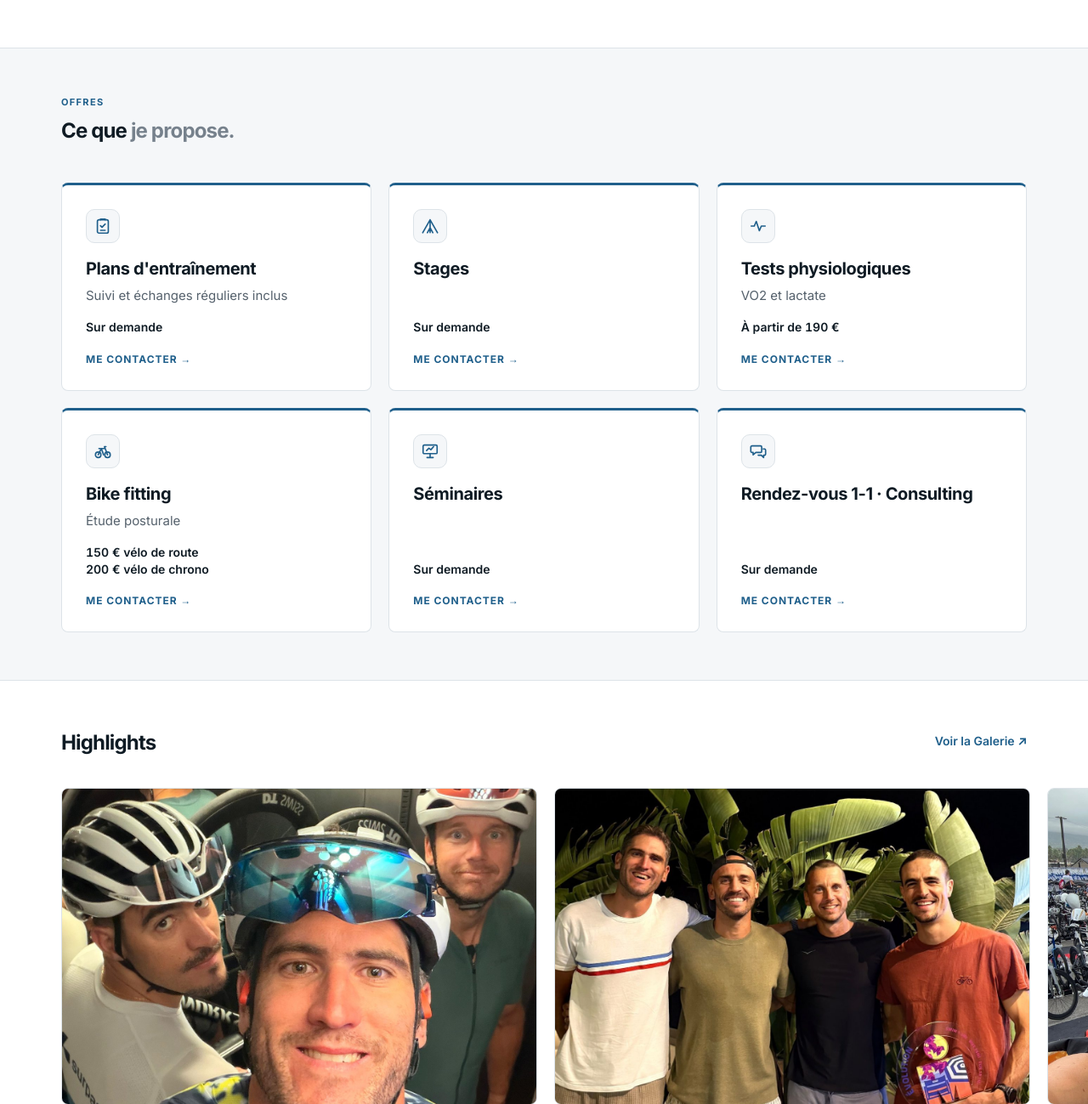
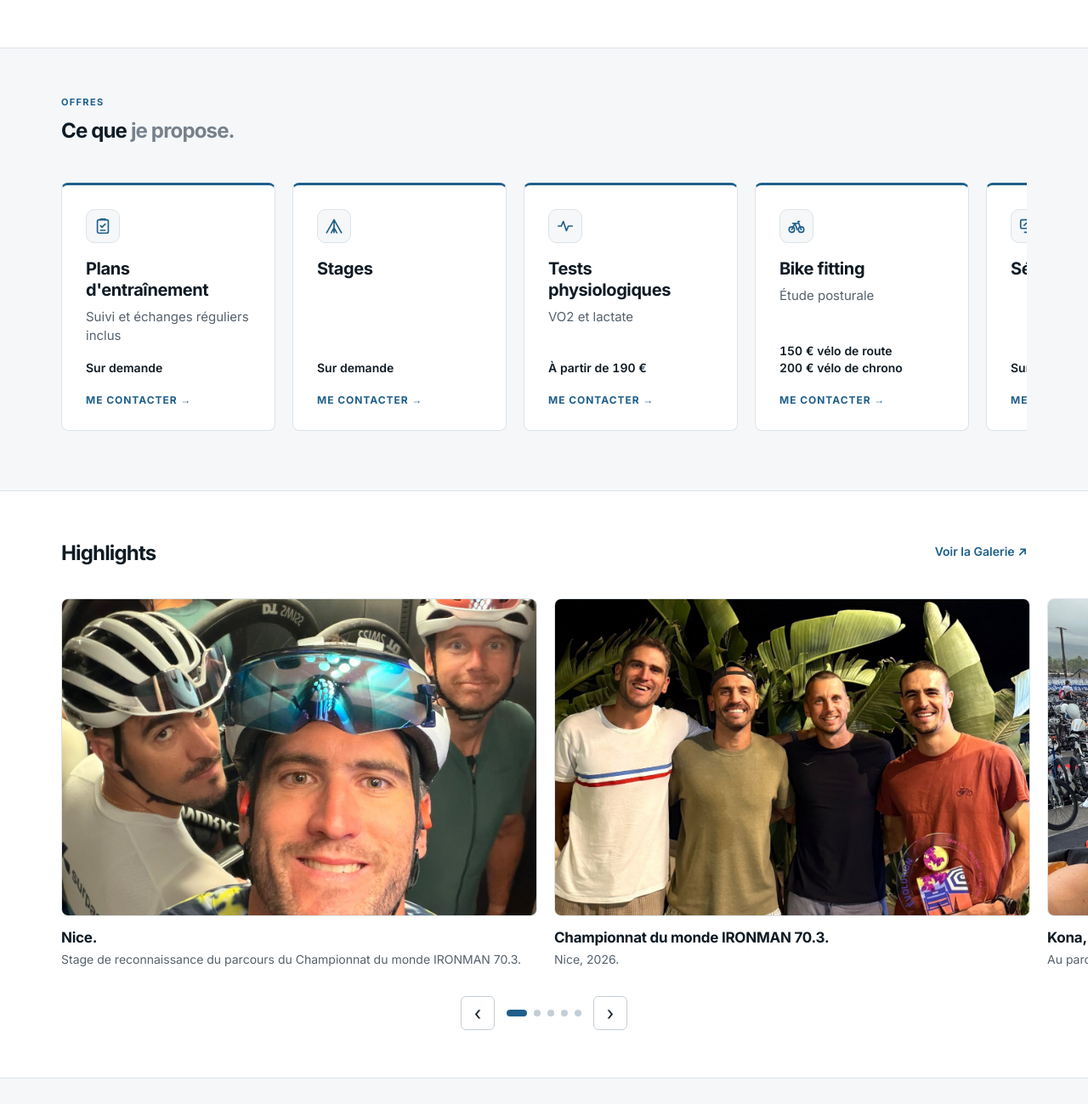
Before and after one commit to arnaudguilloux-web/site-arnaud-guilloux, a PHP site: page /coaching.php in a window 1280 px wide. Shown: the part 612-1911 px from the top of the page at 85% size. Run offline with PHP 8.4, Linux system fonts and the light colour scheme.

Commit message:
Coaching : offres en défilement horizontal (cartes 4 colonnes, scroll)
Co-Authored-By: Claude Sonnet 5.5 <noreply@anthropic.com>
Claude-Session: https://claude.ai/code/session_0197ajPqd3WGEmMor7rfkrca

```diff
--- a/assets/style.css
+++ b/assets/style.css
@@ -335,7 +335,8 @@ html:has(dialog[open]) { overflow: hidden; }
 /* ---------- Page Coaching ---------- */
 .coach-intro { padding-block: clamp(36px, 4.5vw, 56px); }
 .coach-lead { max-width: 30em; font-weight: 600; font-size: clamp(1.375rem, 2.6vw, 2rem); line-height: 1.3; letter-spacing: -.022em; color: var(--ink); text-wrap: balance; }
-.offer-cards { display: grid; grid-template-columns: repeat(3, 1fr); gap: clamp(12px, 1.6vw, 20px); }
+.offer-cards { --oc-gap: clamp(12px, 1.6vw, 20px); --oc-n: 4.25; display: flex; gap: var(--oc-gap); overflow-x: auto; scroll-snap-type: x proximity; overscroll-behavior-x: contain; padding-bottom: 14px; scrollbar-width: thin; scrollbar-color: var(--line-strong) transparent; }
+.offer-cards > li { flex: 0 0 calc((100% - (var(--oc-n) - 1) * var(--oc-gap)) / var(--oc-n)); min-width: 220px; scroll-snap-align: start; }
 .offer-card { display: flex; flex-direction: column; gap: 8px; padding: clamp(20px, 2.4vw, 28px); background: var(--canvas); border: 1px solid var(--line); border-radius: var(--r-card); transition: border-color .18s; }
 .offer-card { border-top: 3px solid var(--accent); }   /* filet d'accent en haut des cartes (comme Triathlon Lab) */
 .offer-card:hover { border-color: var(--accent); }
@@ -345,8 +346,8 @@ html:has(dialog[open]) { overflow: hidden; }
 .card-cta { margin-top: 12px; width: fit-content; color: var(--accent); font: 700 12px/1.3 var(--sans); letter-spacing: .08em; text-transform: uppercase; text-decoration: none; }
 .card-cta::after { content: " →"; }
 .card-cta:hover, .card-cta:focus-visible { text-decoration: underline; text-underline-offset: 4px; }
-@media (max-width: 900px) { .offer-cards { grid-template-columns: repeat(2, 1fr); } }
-@media (max-width: 760px) { .offer-cards { grid-template-columns: 1fr; } }
+@media (max-width: 1020px) { .offer-cards { --oc-n: 2.4; } }
+@media (max-width: 760px) { .offer-cards { --oc-n: 1.15; } }
 /* Échap : referme le sous-menu même si la souris ou le focus restent dessus */
 .has-sub.esc > .sub { visibility: hidden !important; opacity: 0 !important; }
 /* Témoignages : prénom cliquable vers la fiche Triathlon Lab (facultatif) */
--- a/coaching.php
+++ b/coaching.php
@@ -54,7 +54,7 @@ $F = contact_strings($lang);
 <link rel="preconnect" href="https://fonts.googleapis.com">
 <link rel="preconnect" href="https://fonts.gstatic.com" crossorigin>
 <link href="https://fonts.googleapis.com/css2?family=Inter:wght@400;500;600;700;800&display=swap" rel="stylesheet">
-<link rel="stylesheet" href="<?= e($base) ?>assets/style.css?v=81">
+<link rel="stylesheet" href="<?= e($base) ?>assets/style.css?v=82">
 <link rel="icon" href="<?= e($base) ?>assets/favicon.svg" type="image/svg+xml">
 <link rel="icon" href="<?= e($base) ?>favicon.ico" sizes="48x48">
 <link rel="apple-touch-icon" href="<?= e($base) ?>assets/apple-touch-icon.png">
--- a/galerie.php
+++ b/galerie.php
@@ -40,7 +40,7 @@ $T = [
 <link rel="preconnect" href="https://fonts.googleapis.com">
 <link rel="preconnect" href="https://fonts.gstatic.com" crossorigin>
 <link href="https://fonts.googleapis.com/css2?family=Inter:wght@400;500;600;700;800&display=swap" rel="stylesheet">
-<link rel="stylesheet" href="<?= e($base) ?>assets/style.css?v=81">
+<link rel="stylesheet" href="<?= e($base) ?>assets/style.css?v=82">
 <link rel="icon" href="<?= e($base) ?>assets/favicon.svg" type="image/svg+xml">
 <link rel="icon" href="<?= e($base) ?>favicon.ico" sizes="48x48">
 <link rel="apple-touch-icon" href="<?= e($base) ?>assets/apple-touch-icon.png">
--- a/index.php
+++ b/index.php
@@ -204,7 +204,7 @@ $slides = array_slice(gallery_items('athlete'), 0, 5); // carrousel Highlights :
 <link rel="preconnect" href="https://fonts.googleapis.com">
 <link rel="preconnect" href="https://fonts.gstatic.com" crossorigin>
 <link href="https://fonts.googleapis.com/css2?family=Inter:wght@400;500;600;700;800&display=swap" rel="stylesheet">
-<link rel="stylesheet" href="<?= e($base) ?>assets/style.css?v=81">
+<link rel="stylesheet" href="<?= e($base) ?>assets/style.css?v=82">
 <link rel="icon" href="<?= e($base) ?>assets/favicon.svg" type="image/svg+xml">
 <link rel="icon" href="<?= e($base) ?>favicon.ico" sizes="48x48">
 <link rel="apple-touch-icon" href="<?= e($base) ?>assets/apple-touch-icon.png">
--- a/palmares.php
+++ b/palmares.php
@@ -78,7 +78,7 @@ $href = static function (array $over) use ($fy, $fk, $fc, $lang): string {
 <link rel="preconnect" href="https://fonts.googleapis.com">
 <link rel="preconnect" href="https://fonts.gstatic.com" crossorigin>
 <link href="https://fonts.googleapis.com/css2?family=Inter:wght@400;500;600;700;800&display=swap" rel="stylesheet">
-<link rel="stylesheet" href="<?= e($base) ?>assets/style.css?v=81">
+<link rel="stylesheet" href="<?= e($base) ?>assets/style.css?v=82">
 <link rel="icon" href="<?= e($base) ?>assets/favicon.svg" type="image/svg+xml">
 <link rel="icon" href="<?= e($base) ?>favicon.ico" sizes="48x48">
 <link rel="apple-touch-icon" href="<?= e($base) ?>assets/apple-touch-icon.png">
--- a/temoignages.php
+++ b/temoignages.php
@@ -37,7 +37,7 @@ $T = [
 <link rel="preconnect" href="https://fonts.googleapis.com">
 <link rel="preconnect" href="https://fonts.gstatic.com" crossorigin>
 <link href="https://fonts.googleapis.com/css2?family=Inter:wght@400;500;600;700;800&display=swap" rel="stylesheet">
-<link rel="stylesheet" href="<?= e($base) ?>assets/style.css?v=81">
+<link rel="stylesheet" href="<?= e($base) ?>assets/style.css?v=82">
 <link rel="icon" href="<?= e($base) ?>assets/favicon.svg" type="image/svg+xml">
 <link rel="icon" href="<?= e($base) ?>favicon.ico" sizes="48x48">
 <link rel="apple-touch-icon" href="<?= e($base) ?>assets/apple-touch-icon.png">
```
